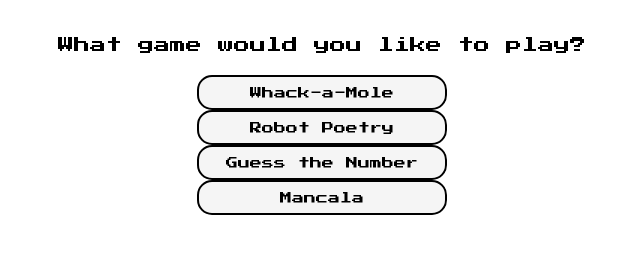
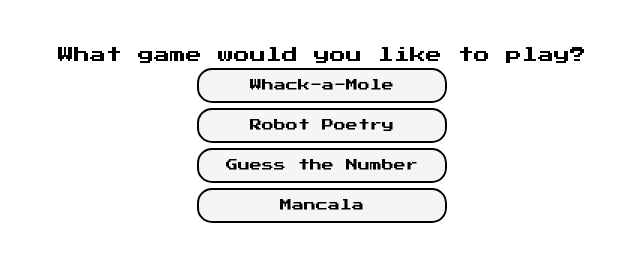
Before and after one commit to bethanyallen42/Webcade, a plain HTML site: page index.html in a window 1280 px wide. Shown: the part 139-400 px from the top of the page, without its empty margins (318-958 px from the left). Drawn offline with Linux system fonts and the light colour scheme.

Commit message:
small styling updates

```diff
--- a/Poem_generator/style.css
+++ b/Poem_generator/style.css
@@ -11,6 +11,7 @@
 body {
   min-height: 100vh;
   display: flex;
+  flex-direction: column;
   justify-content: center;
   align-items: center;
   font-family: "Roboto", sans-serif;
--- a/site.css
+++ b/site.css
@@ -27,9 +27,9 @@ h2 {
 .gameContainer {
   margin: 10px;
   display: flex;
-  flex-flow: row wrap;
-  justify-content: space-around;
-  align-items: space-around;
+  flex-direction: column;
+  justify-content: center;
+  align-items: center;
   width: 60vw;
   height: 200px;
 }
@@ -48,4 +48,5 @@ a {
   display: flex;
   justify-content: center;
   align-items: center;
+  margin: 5px;
 }
```
Also changed, not shown: Guess the Number/main.css (indentation only).
